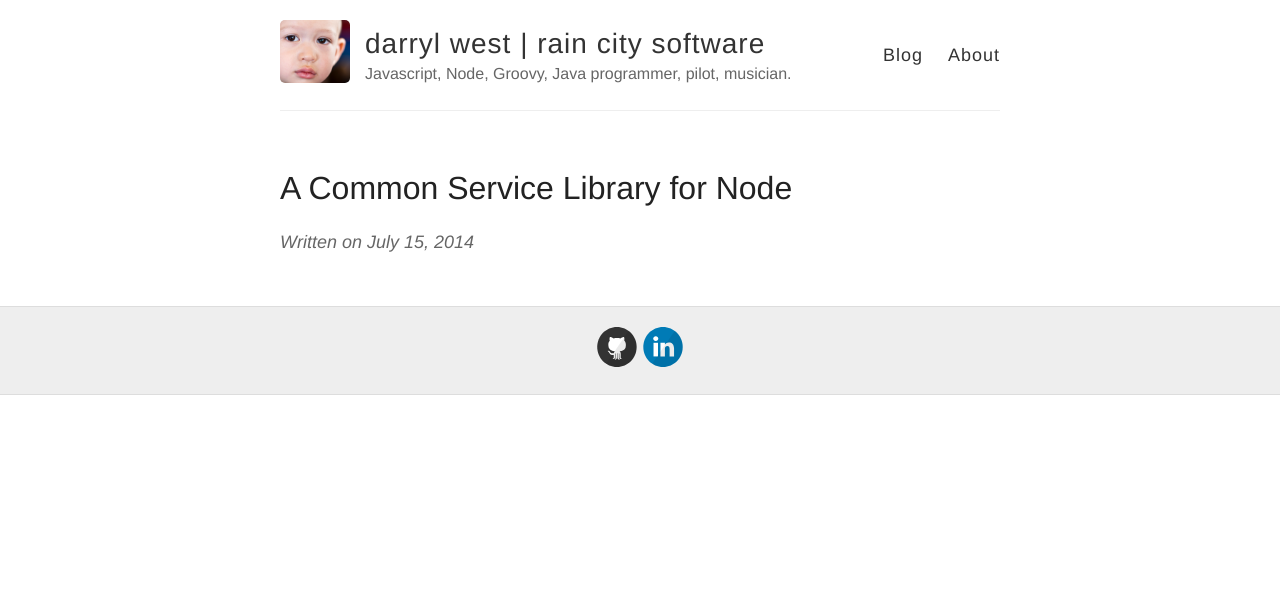
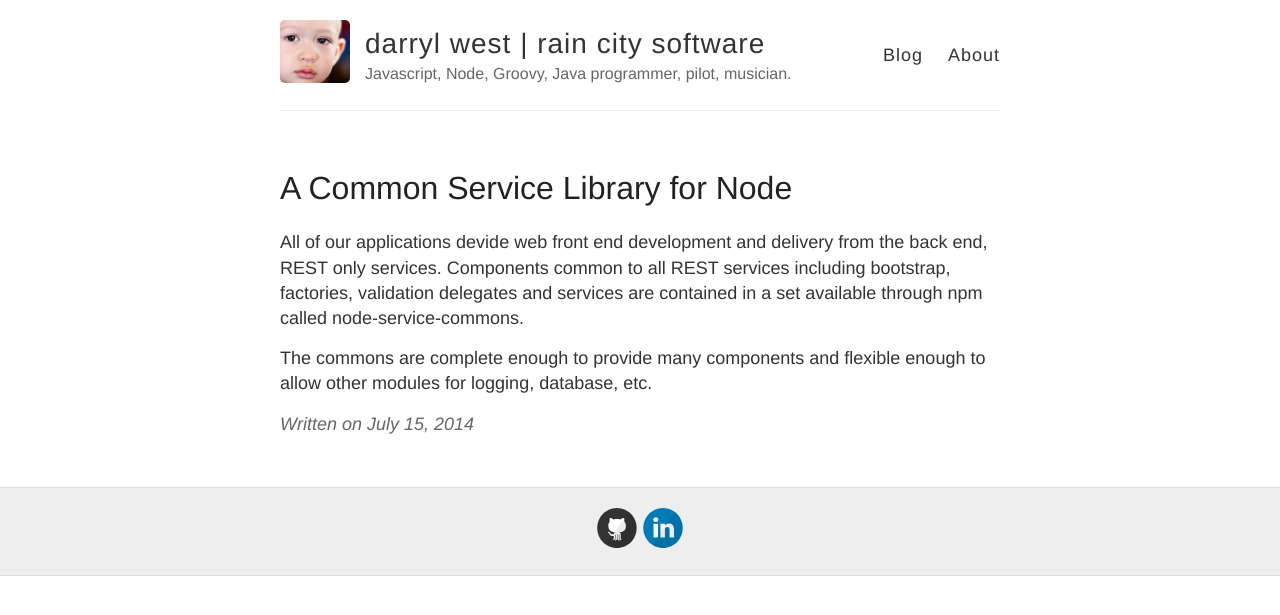
Before and after one commit to darrylwest/jekyll-blog, a Jekyll site: the page built from _posts/2014-07-15-A-Service-Commons-for-Node.md, in a window 1280 px wide. Shown: the top 615 px of the page. Built offline with Jekyll 4.4.1, drawn with Linux system fonts in a browser that asks for light colours.

Commit message:
node service commons article

```diff
--- a/_posts/2014-07-15-A-Service-Commons-for-Node.md
+++ b/_posts/2014-07-15-A-Service-Commons-for-Node.md
@@ -2,3 +2,6 @@
 layout: post
 title: A Common Service Library for Node
 ---
+All of our applications devide web front end development and delivery from the back end, REST only services.  Components common to all REST services including bootstrap, factories, validation delegates and services are contained in a set available through npm called node-service-commons.
+
+The commons are complete enough to provide many components and flexible enough to allow other modules for logging, database, etc.
```
